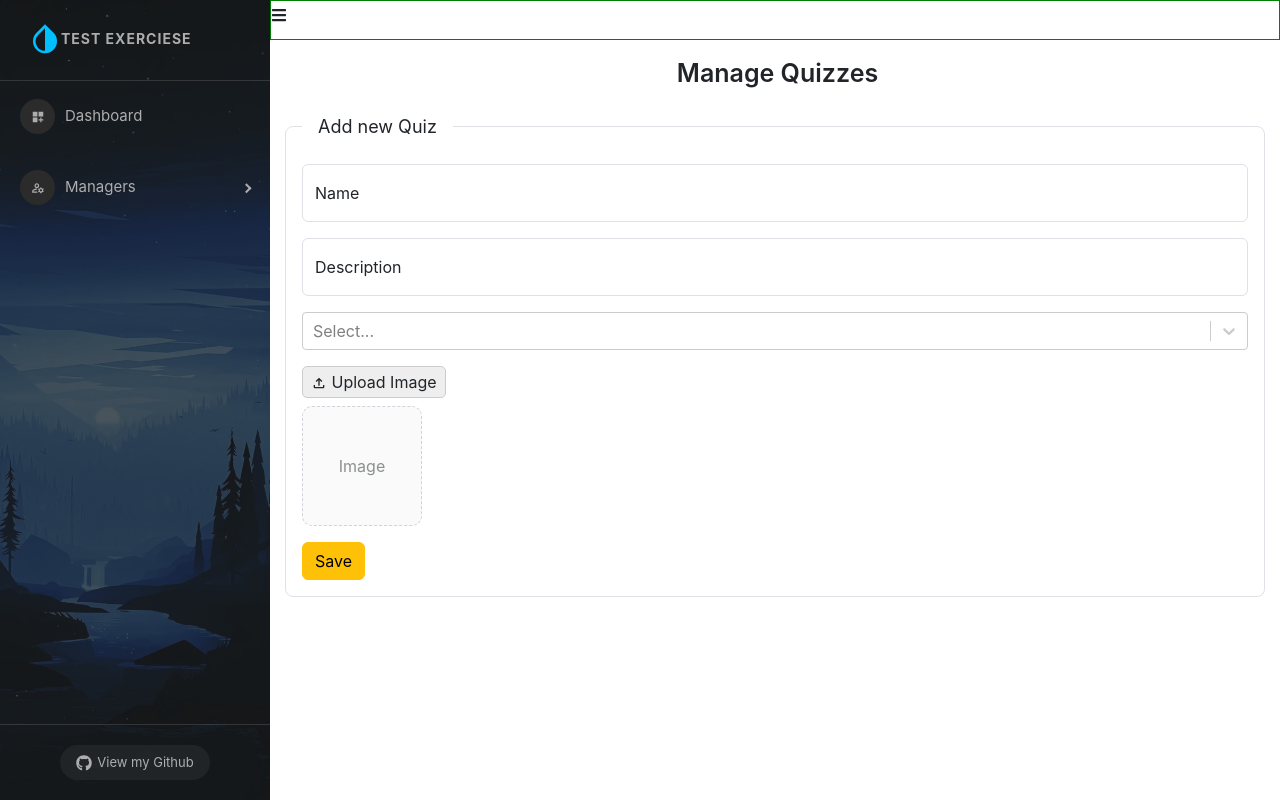
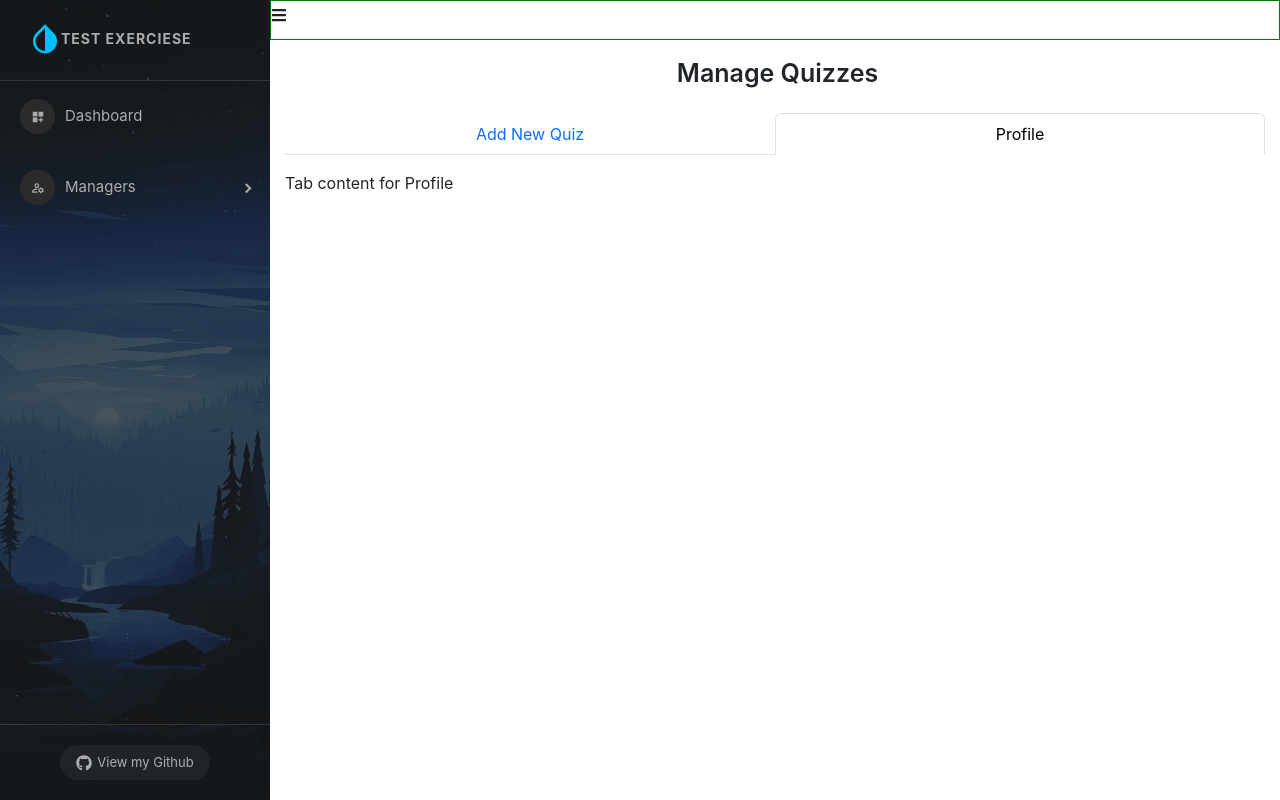
Before and after one commit to tuongnm2001/ReactJs_Multiple_Choice_Exercises, a React (Create React App) app: page /admin/manage-quizzes in a window 1280 px wide. Built offline with nearby package versions, Linux system fonts and the light colour scheme; no server answers.

Commit message:
display table list quizzes

```diff
--- a/src/components/Admin/Content/ModalUpdateUser.js
+++ b/src/components/Admin/Content/ModalUpdateUser.js
@@ -142,7 +142,7 @@ const ModalUpdateUser = (props) => {
                     </form>
                 </Modal.Body>
                 <Modal.Footer>
-                    <Button variant="primary" onClick={() => handleSubmitUpdateUser()}>
+                    <Button variant="warning" onClick={() => handleSubmitUpdateUser()}>
                         <BsArrowRepeat /> Update
                     </Button>
 
--- a/src/components/Admin/Content/Quiz/ManageQuiz.js
+++ b/src/components/Admin/Content/Quiz/ManageQuiz.js
@@ -4,6 +4,10 @@ import { MdOutlineFileUpload } from "react-icons/md";
 import { useState } from 'react';
 import { postCreateNewQuiz } from '../../../../services/apiService';
 import { toast } from 'react-toastify';
+import TableQuiz from './TableQuiz';
+import { IoSaveOutline } from "react-icons/io5";
+import Tab from 'react-bootstrap/Tab';
+import Tabs from 'react-bootstrap/Tabs';
 
 const ManageQuiz = () => {
 
@@ -47,9 +51,15 @@ const ManageQuiz = () => {
                 Manage Quizzes
             </div>
 
+            <Tabs
+                defaultActiveKey="profile"
+                id="justify-tab-example"
+                className="mb-3"
+                justify
+            >
+                <Tab eventKey="home" title="Add New Quiz">
                     <div className="add-new">
                         <fieldset className='border rounded-3 p-3'>
-                    <legend className='float-none w-auto px-3'>Add new Quiz</legend>
                             <div className="form-floating mb-3">
                                 <input
                                     type="text"
@@ -76,7 +86,6 @@ const ManageQuiz = () => {
                                     options={options}
                                     defaultValue={level}
                                     onChange={setLevel}
-                        // onChange={(event) => handleChangeSelect(event)}
                                 />
                             </div>
 
@@ -103,19 +112,25 @@ const ManageQuiz = () => {
 
                             <div>
                                 <button
-                            className='btn btn-warning mt-3'
+                                    className='btn btn-primary mt-3'
                                     onClick={() => handleSubmitAddNewQuiz()}
                                 >
-                            Save
+                                    <IoSaveOutline /> Save
                                 </button>
                             </div>
                         </fieldset>
                     </div>
 
+                    <div className="list-detail my-5">
+                        <TableQuiz />
+                    </div>
+                </Tab>
 
-            <div className="table">
+                <Tab eventKey="profile" title="Profile">
+                    Tab content for Profile
+                </Tab>
+            </Tabs>
 
-            </div>
         </div>
     );
 }
--- a/src/components/Admin/Content/Quiz/ManageQuiz.scss
+++ b/src/components/Admin/Content/Quiz/ManageQuiz.scss
@@ -10,10 +10,6 @@
     }
 
     .add-new {
-        legend {
-            font-size  : 18px;
-        }
-
         .more-actions {
             .button-manage-quiz {
                 padding           : 3px 8px;
--- /dev/null
+++ b/src/components/Admin/Content/Quiz/TableQuiz.js
@@ -0,0 +1,58 @@
+import { useEffect, useState } from "react";
+import { getAllQuizForAdmin } from "../../../../services/apiService";
+import { FaUserEdit } from "react-icons/fa";
+import { AiOutlineUserDelete } from "react-icons/ai";
+
+const TableQuiz = (props) => {
+
+    const [listQuiz, setListQuiz] = useState([]);
+
+    useEffect(() => {
+        fetchAllQuiz()
+    }, []);
+
+    const fetchAllQuiz = async () => {
+        let res = await getAllQuizForAdmin();
+        setListQuiz(res.DT)
+    }
+
+    return (
+        <table className="table table table-hover table-bordered">
+            <thead>
+                <tr>
+                    <th scope="col">Id</th>
+                    <th scope="col">Name</th>
+                    <th scope="col">Description</th>
+                    <th scope="col">Level</th>
+                    <th scope="col">Actions</th>
+                </tr>
+            </thead>
+            <tbody>
+                {
+                    listQuiz && listQuiz.length > 0 &&
+                    listQuiz.map((item, index) => {
+                        return (
+                            <tr key={`listQuiz-${index}`}>
+                                <th>{item.id}</th>
+                                <td>{item.name}</td>
+                                <td>{item.description}</td>
+                                <td>{item.difficulty}</td>
+                                <td>
+                                    <button className="btn btn-warning mx-3">
+                                        <FaUserEdit /> Edit
+                                    </button>
+                                    <button className="btn btn-danger">
+                                        <AiOutlineUserDelete /> Delete
+                                    </button>
+                                </td>
+                            </tr>
+                        )
+                    })
+                }
+
+            </tbody>
+        </table>
+    );
+}
+
+export default TableQuiz;
--- a/src/services/apiService.js
+++ b/src/services/apiService.js
@@ -66,8 +66,12 @@ const postCreateNewQuiz = (description, name, difficulty, quizImage) => {
     return axios.post(`/api/v1/quiz`, data);
 }
 
+const getAllQuizForAdmin = () => {
+    return axios.get(`/api/v1/quiz/all`)
+}
+
 export {
     postCreateNewUser, getAllUser, putUpdateNewUser, deleteUser,
     getUserWithPaginate, postLoginUser, postRegisterUser, getQuizByUser,
-    getQuestionByQuizId, postSubmitQuiz, postCreateNewQuiz
+    getQuestionByQuizId, postSubmitQuiz, postCreateNewQuiz, getAllQuizForAdmin
 }
```
Lines whose indentation alone changed are shown as unchanged.
